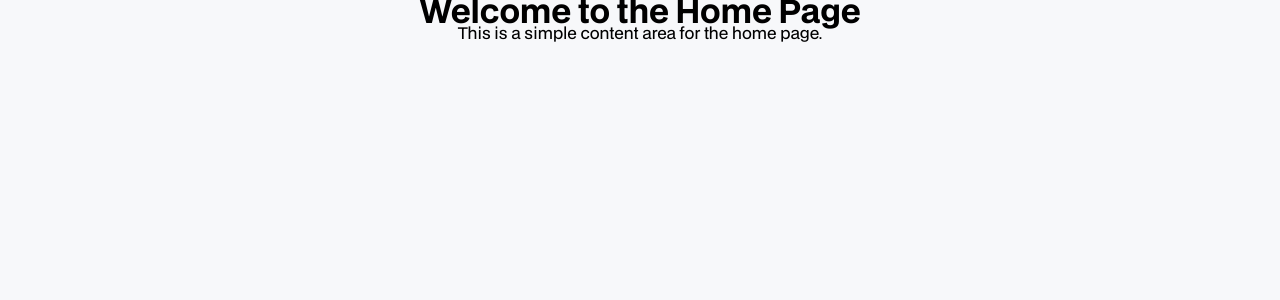
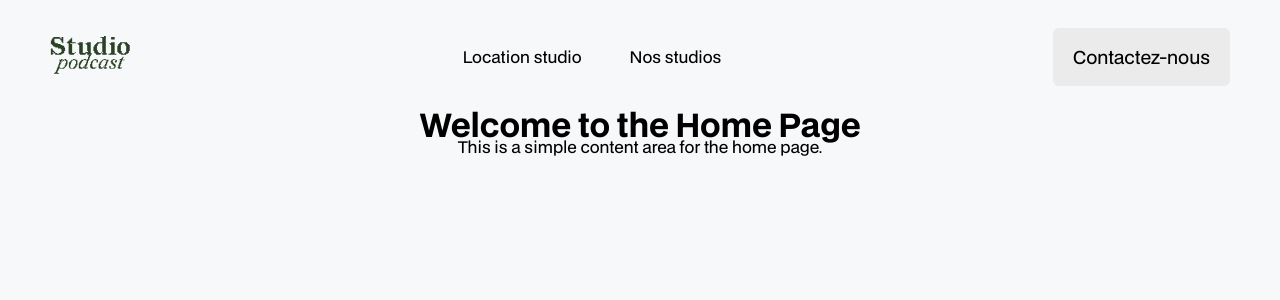
Before and after one commit to HeyAnto/studio-podcast, a Next.js app: page / in a window 1280 px wide. Shown: the top 300 px of the page. Built offline with nearby package versions, Linux system fonts and the light colour scheme.

Commit message:
Add Header Component
New Header component including associated CSS module

Updates the main layout to include the Header

Adds a primary button style, and imports component styles into the global stylesheet

```diff
--- a/src/app/layout.tsx
+++ b/src/app/layout.tsx
@@ -1,4 +1,5 @@
 import type { Metadata } from "next";
+import Header from "../components/Header";
 import "../styles/globals.css";
 import "../styles/layout.css";
 
@@ -87,7 +88,10 @@ export default function RootLayout({
 }) {
   return (
     <html lang="fr">
-      <body>{children}</body>
+      <body>
+        <Header />
+        {children}
+      </body>
     </html>
   );
 }
--- /dev/null
+++ b/src/components/Header.module.css
@@ -0,0 +1,44 @@
+.header {
+  width: 100%;
+  max-width: 1920px;
+  display: flex;
+  flex-direction: column;
+  align-items: center;
+  background-color: var(--color-white);
+}
+
+.headerContainer {
+  width: 100%;
+  display: flex;
+  flex-direction: row;
+  justify-content: space-between;
+  align-items: center;
+  padding: 28px 50px;
+}
+
+.headerLogo {
+  height: 38px;
+}
+
+.nav ul li {
+  display: flex;
+  flex-direction: row;
+  align-items: center;
+  gap: 8px;
+}
+
+.navLink {
+  padding: 16px 20px;
+  border-radius: 6px;
+  background-color: var(--color-white);
+  color: var(--color-dark);
+  font-family: var(--font-primary);
+  font-weight: var(--weight-normal);
+  font-size: var(--text-16);
+  line-height: var(--leading-16);
+  cursor: pointer;
+}
+
+.navLink:hover {
+  background-color: var(--color-grey-4);
+}
--- /dev/null
+++ b/src/components/Header.tsx
@@ -0,0 +1,32 @@
+import styles from "./Header.module.css";
+
+export default function Header() {
+  return (
+    <header className={styles.header}>
+      <div className={styles.headerContainer}>
+        <a href="/">
+          <img
+            className={styles.headerLogo}
+            src="/studio-podcast-logo.svg"
+            alt="Studio Podcast Logo"
+          />
+        </a>
+        <nav className={styles.nav}>
+          <ul>
+            <li>
+              <a href="/" className={styles.navLink}>
+                Location studio
+              </a>
+              <a href="/" className={styles.navLink}>
+                Nos studios
+              </a>
+            </li>
+          </ul>
+        </nav>
+        <a href="/" className="primaryButton">
+          Contactez-nous
+        </a>
+      </div>
+    </header>
+  );
+}
--- /dev/null
+++ b/src/styles/components.css
@@ -0,0 +1,21 @@
+.primaryButton {
+  padding: 16px 20px;
+  border-radius: 6px;
+  background-color: var(--color-grey-4);
+  color: var(--color-dark);
+  font-family: var(--font-primary);
+  font-weight: var(--weight-normal);
+  font-size: var(--text-18);
+  line-height: var(--leading-18);
+  cursor: pointer;
+}
+
+.primaryButton .disabled {
+  background-color: var(--color-grey-4-hover);
+  color: var(--color-grey);
+  cursor: not-allowed;
+}
+
+.primaryButton:hover {
+  background-color: var(--color-grey-4-hover);
+}
--- a/src/styles/globals.css
+++ b/src/styles/globals.css
@@ -1,3 +1,4 @@
+@import url("components.css");
 @import url("utilities.css");
 
 /* Font Declarations */
@@ -189,3 +190,9 @@ button {
   border: none;
   cursor: pointer;
 }
+
+ul {
+  list-style: none;
+  padding: 0;
+  margin: 0;
+}
```
Also changed, not shown: public/studio-podcast-logo.svg (added).
